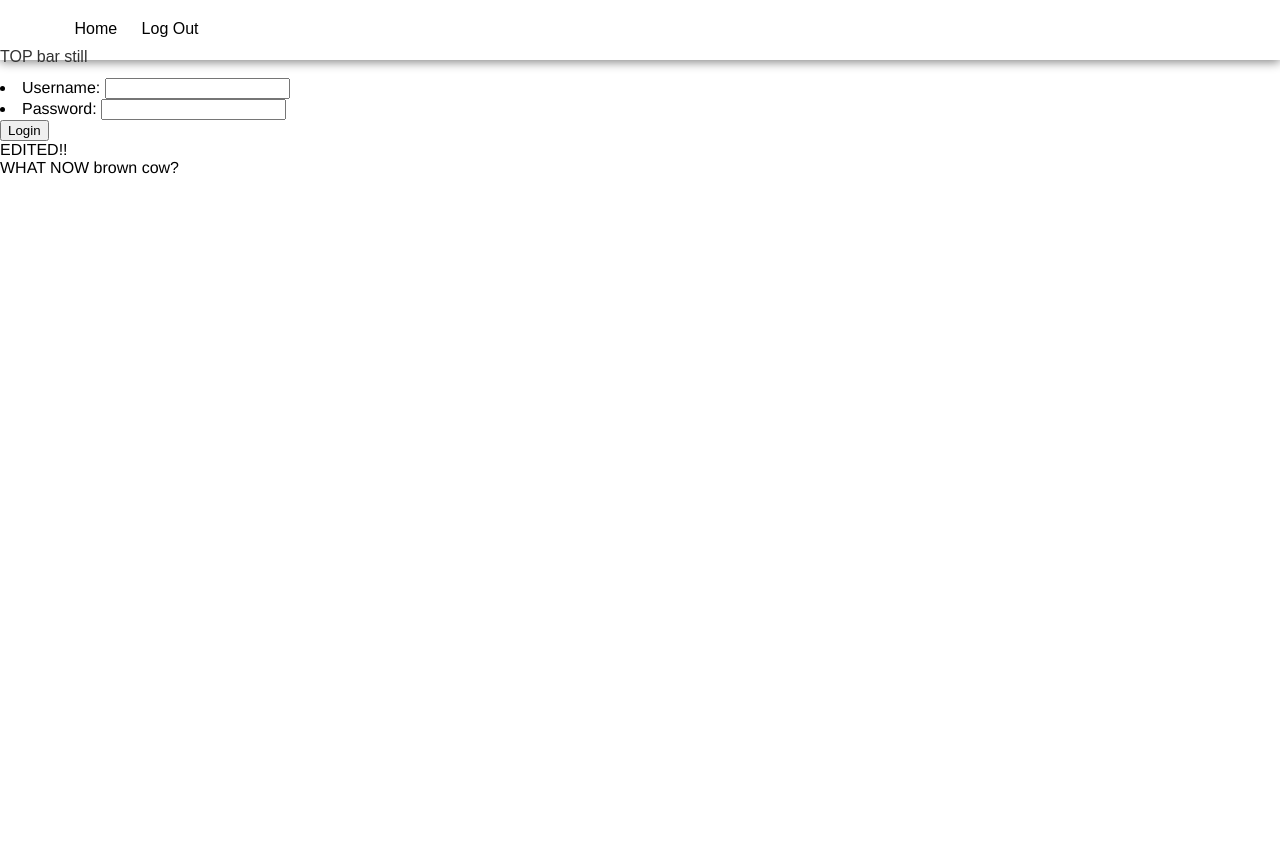
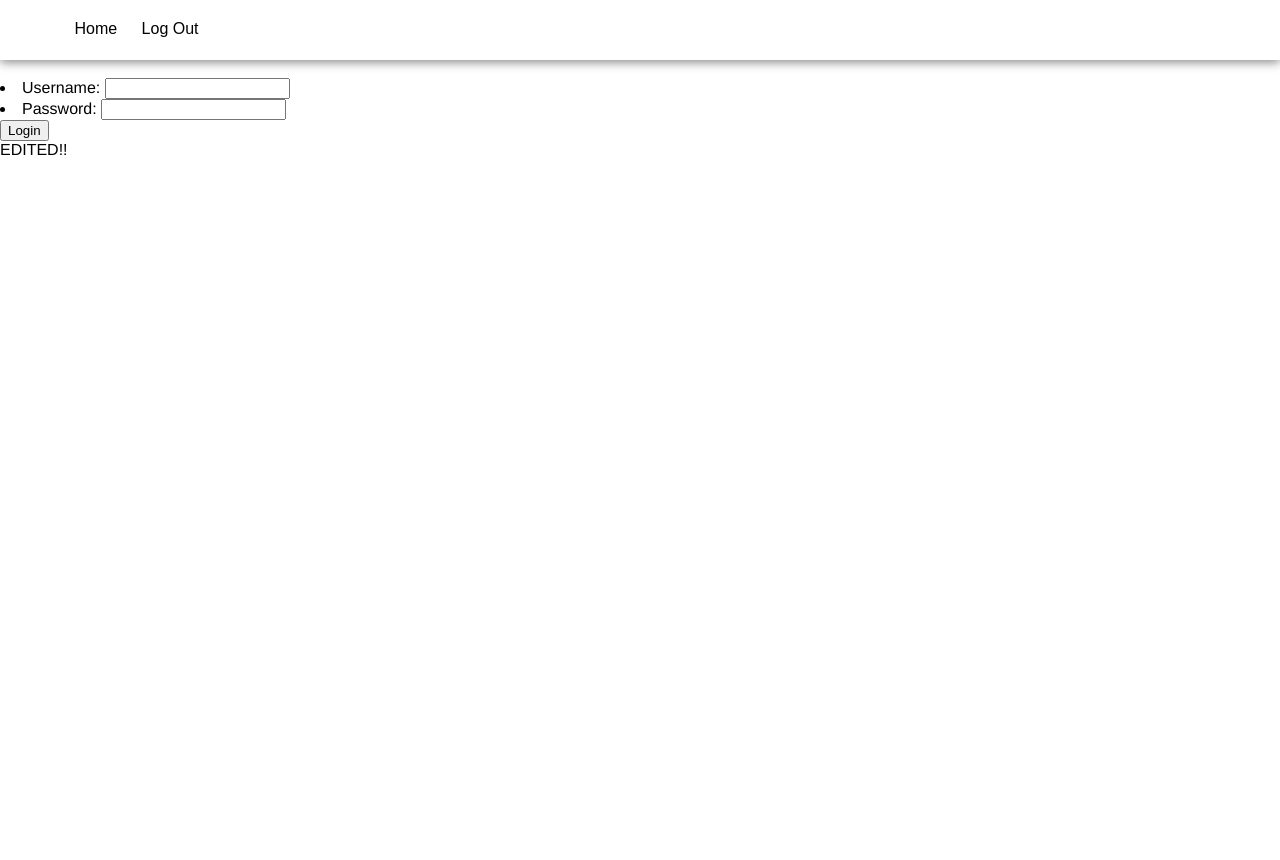
Before and after one commit to l3370x/kpms-carat, a Django app: page /auth/login/ in a window 1280 px wide. Run offline with Django 3.2, Linux system fonts and the light colour scheme; parts of the project's set-up code (start-up, migrations or seed data) failed here and were passed over.

Commit message:
no more silly text, tests are working

```diff
--- a/bluemoon/templates/base.html
+++ b/bluemoon/templates/base.html
@@ -14,7 +14,6 @@
 <li class="tbHeader"><a class="tbHeaderLink" href="/student">Home</a></li>
 <li class="tbHeader"><a class="tbHeaderLink" href="/auth/logout/">Log Out</a></li>
 </ul>
-TOP bar still
 </div>
 <div class="djContent">
 {% block content %}
@@ -22,7 +21,6 @@ TOP bar still
 
 EDITED!!
 </div>
-WHAT NOW brown cow?
 </div>
 </body>
 </html>
```
